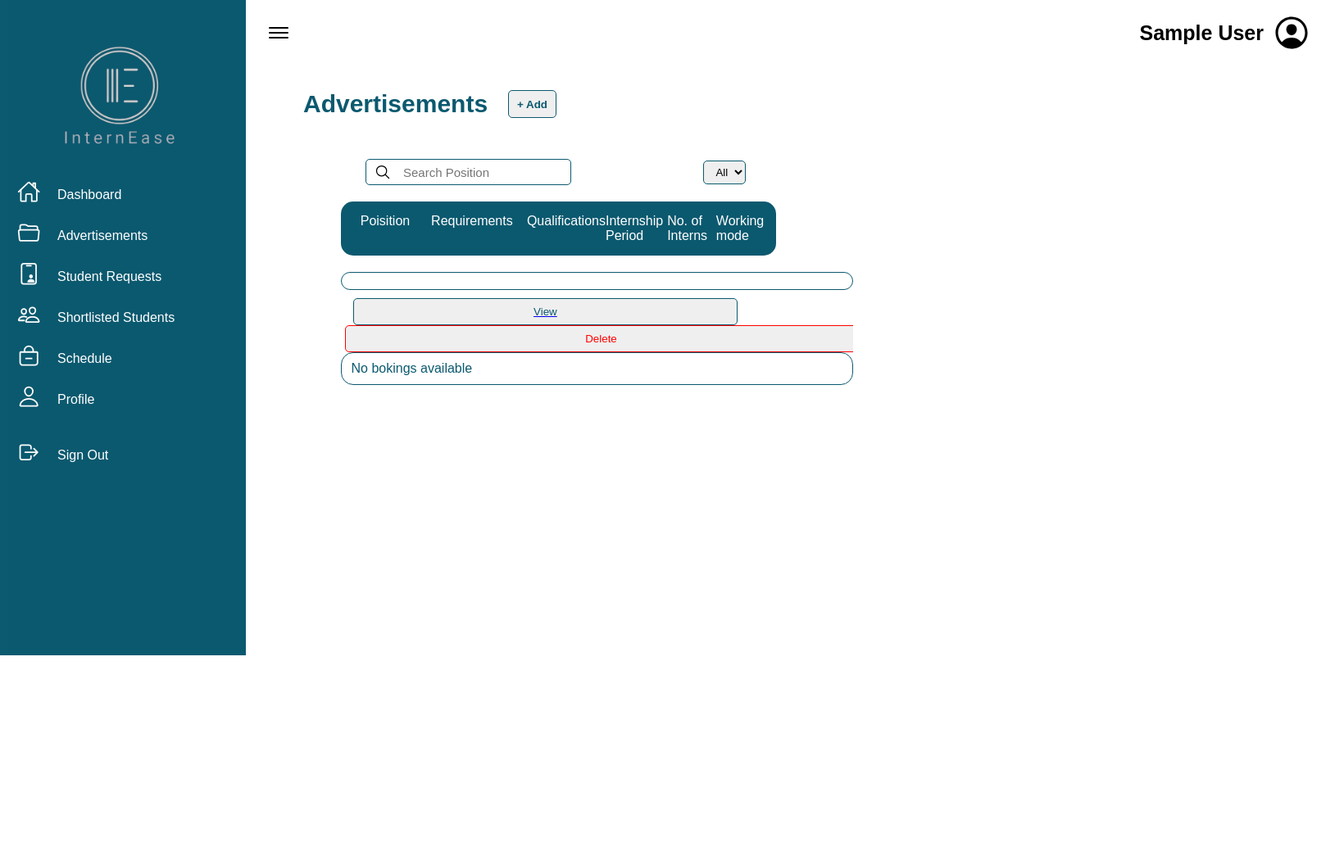
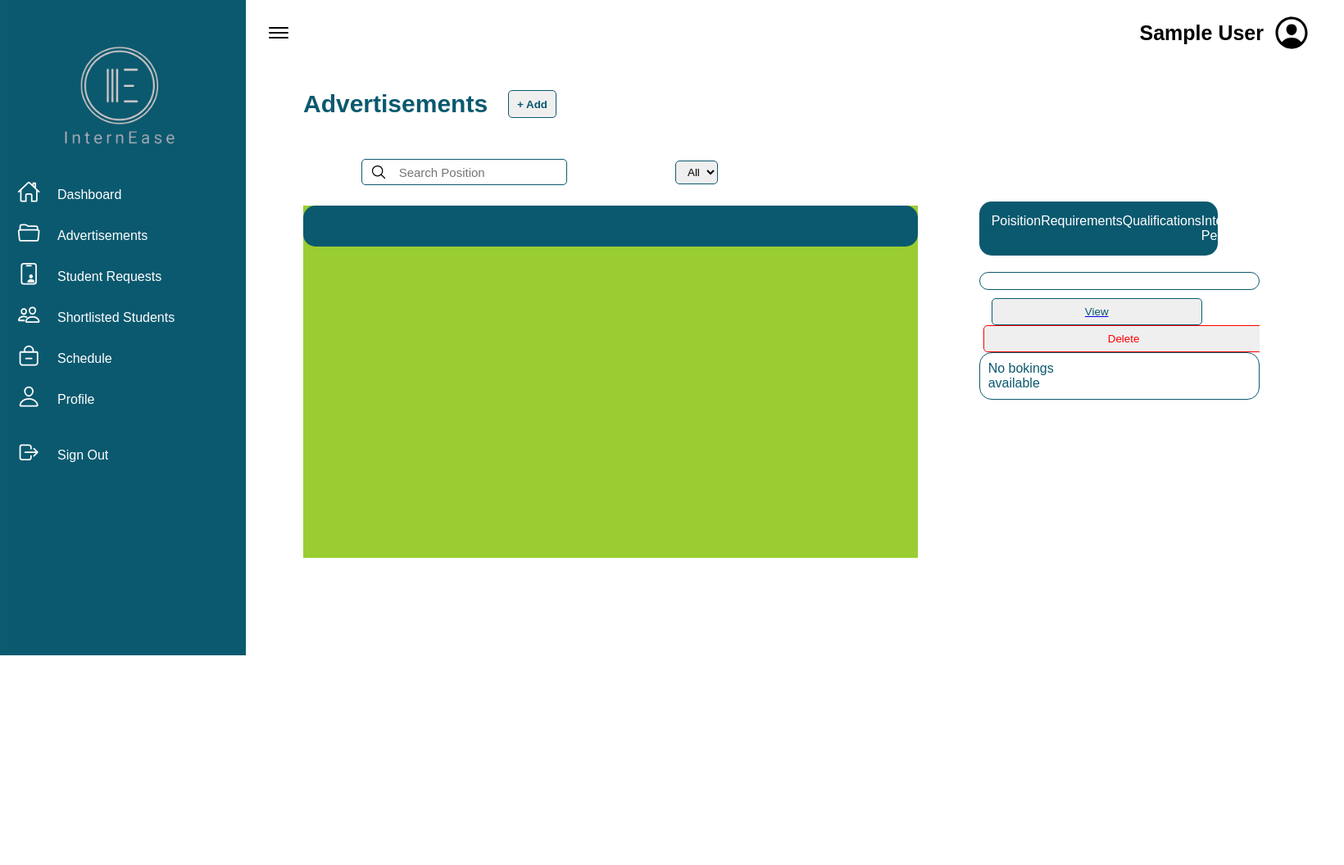
Before and after one commit to nufdhamacky/InternEase, a PHP site: page /internease/company/ad in a window 1640 px wide. Shown: the whole page at 82% size. Run offline with PHP 8.4, Linux system fonts and the light colour scheme; the visitor is signed in with stand-in values (Sample User, id 1); data that the repository does not hold is empty; some libraries are stand-ins or nearby versions.

Commit message:
did advertisement changes

```diff
--- a/app/controller/company.php
+++ b/app/controller/company.php
@@ -35,7 +35,10 @@
 
         public function ad(){
 
-            $this->view('company/ad');
+            $advertisements = $this->advertisementRepository->getAllAdvertisements();
+            // print_r($advertisements);
+            // die();
+            $this->view('company/ad', ['advertisements' => $advertisements]);
 
         }
 
--- a/app/view/company/ad.view.php
+++ b/app/view/company/ad.view.php
@@ -46,6 +46,12 @@
                         </div>
                     </div>
                 </div><br>
+
+                <div class="all-ad-view-table">
+                    <div class="all-ad-view-table-heading">
+
+                    </div>
+                </div>
 
                 <!-- <div class="studentdetails">
                 <table>
--- a/public/css/company/companyAd.css
+++ b/public/css/company/companyAd.css
@@ -398,3 +398,26 @@ body
     transition: .3s;
     cursor: pointer;
 }
+
+
+/* Company All advertisement display */
+
+.all-ad-view-table{
+    width: 750px;
+    height: 430px;
+    margin: 15px 0px 0px 50px;
+    background-color: yellowgreen;
+}
+
+.all-ad-view-table-heading{
+    display: flex;
+    flex-direction: row;
+    background-color: #0b596f;
+    color: white;
+    font-weight: 500;
+    font-size: 16px;
+    padding:10px;
+    border-radius: 15px;
+    width: 100%;
+    height: 50px;
+}
```
